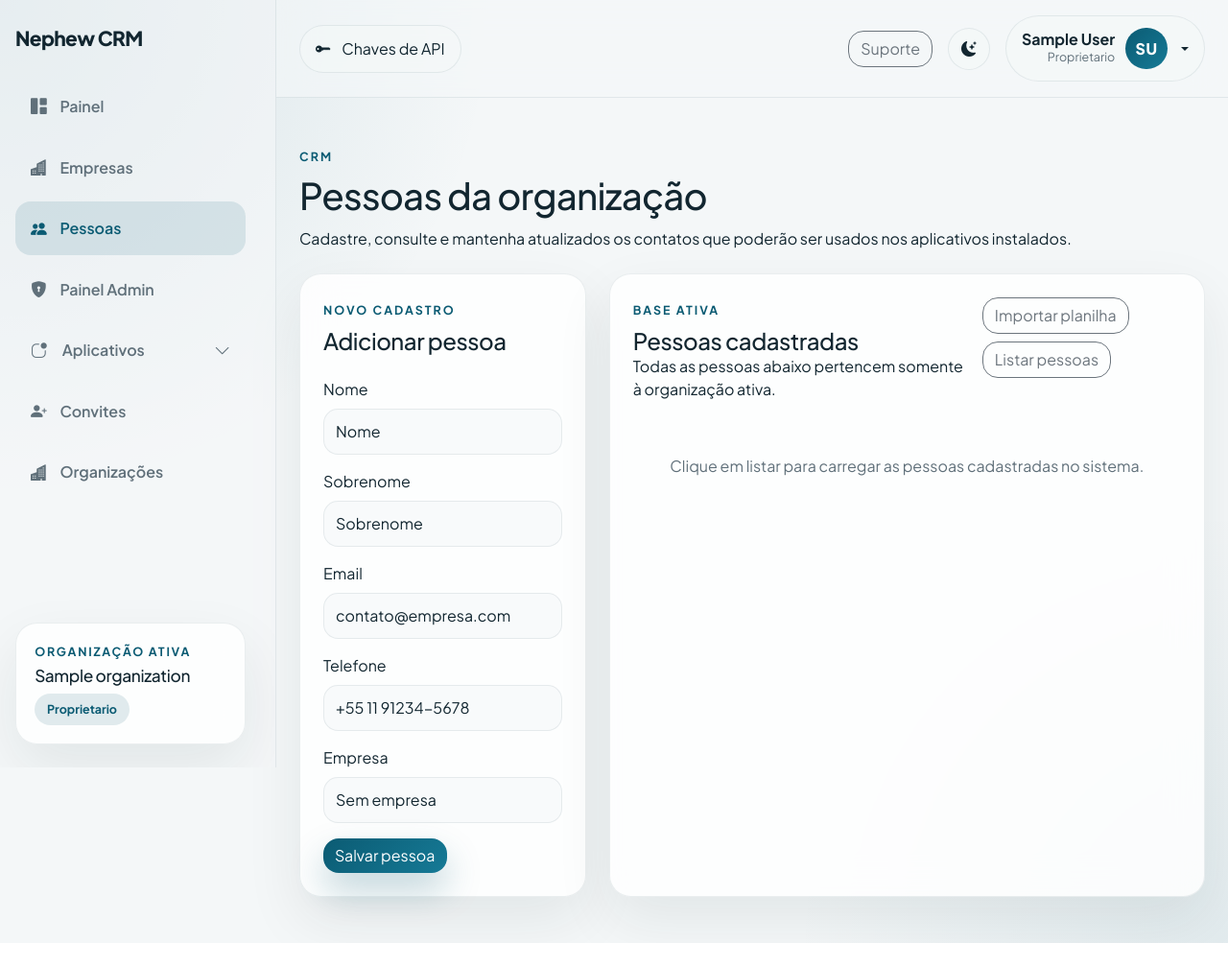
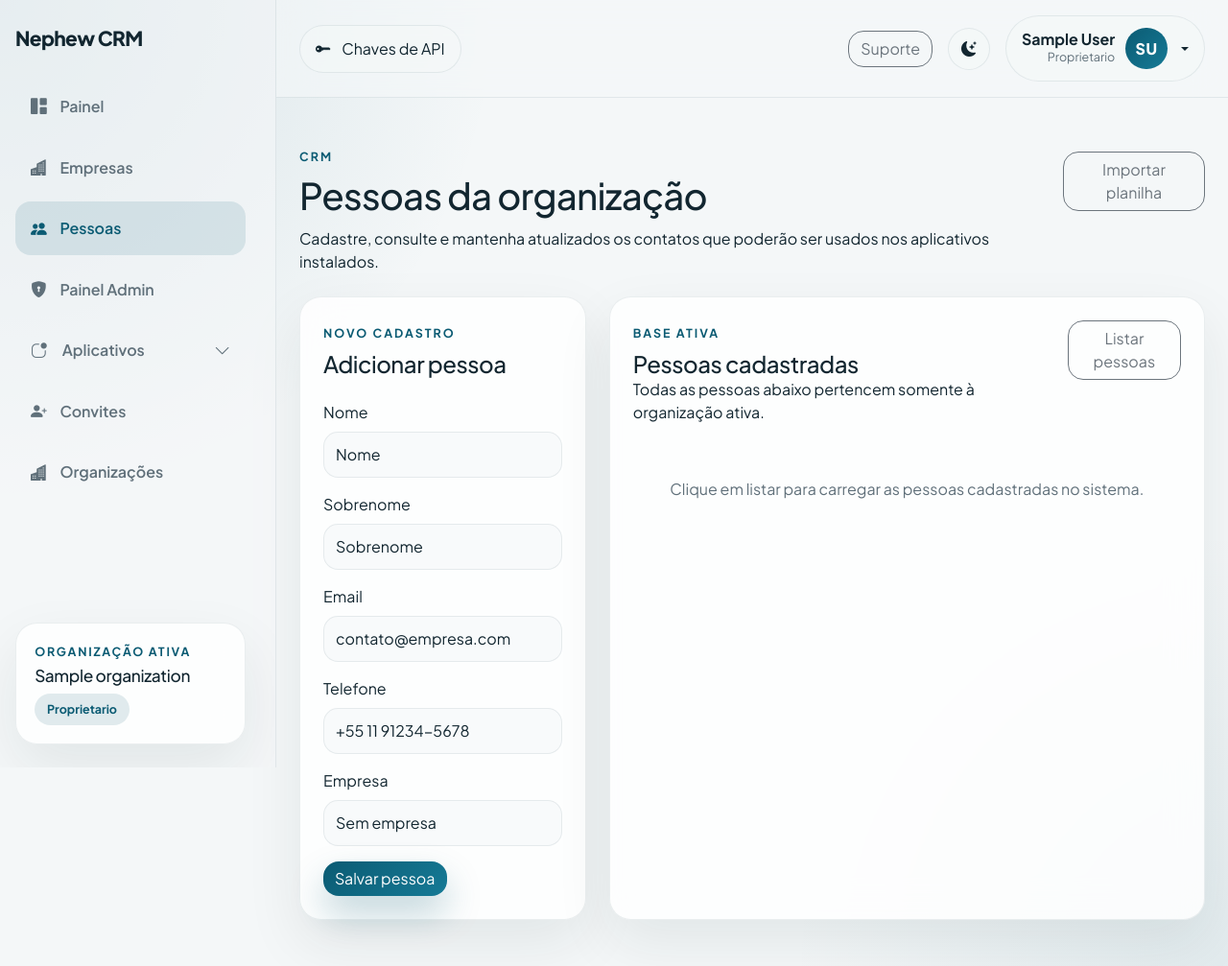
Before and after one commit to LucasSobrinho0/nephew-core, a Django app: page /people/ in a window 1280 px wide. Shown: the whole page at 96% size. Before the commit the page ends 983 px from the top, so only its background shows below. Run offline with Django 5.2, Linux system fonts and the light colour scheme; a user stored in the database is signed in; data comes from the database, SQL or seed files in the repository; tables that the repository leaves empty hold one stand-in row (values such as "Sample post"); parts of the project's set-up code (start-up, migrations or seed data) failed here and were passed over; some libraries are stand-ins or nearby versions.

Commit message:
alterado botao

```diff
--- a/imports/services.py
+++ b/imports/services.py
@@ -29,7 +29,7 @@ class ImportTemplateService:
 
     @staticmethod
     def build_template_filename(entity_type):
-        return 'person_import.xlsx' if entity_type == ImportJob.EntityType.PEOPLE else 'company_import.xlsx'
+        return 'person.xlsx' if entity_type == ImportJob.EntityType.PEOPLE else 'companie.xlsx'
 
     @staticmethod
     def ensure_template_file(entity_type):
--- a/people/templates/people/index.html
+++ b/people/templates/people/index.html
@@ -4,9 +4,18 @@
 
 {% block content %}
   <section class="page-header mb-4">
-    <span class="section-kicker">CRM</span>
-    <h1>Pessoas da organização</h1>
-    <p class="text-body-secondary mb-0">Cadastre, consulte e mantenha atualizados os contatos que poderão ser usados nos aplicativos instalados.</p>
+    <div class="d-flex flex-column flex-lg-row gap-3 align-items-lg-start justify-content-between">
+      <div>
+        <span class="section-kicker">CRM</span>
+        <h1>Pessoas da organização</h1>
+        <p class="text-body-secondary mb-0">Cadastre, consulte e mantenha atualizados os contatos que poderão ser usados nos aplicativos instalados.</p>
+      </div>
+      {% if can_manage_people_import %}
+        <div class="pt-lg-2">
+          <button type="button" class="btn btn-outline-secondary" data-bs-toggle="modal" data-bs-target="#peopleImportModal">Importar planilha</button>
+        </div>
+      {% endif %}
+    </div>
   </section>
 
   <section class="row g-4">
@@ -44,9 +53,6 @@
             <p class="text-body-secondary mb-0">Todas as pessoas abaixo pertencem somente à organização ativa.</p>
           </div>
           <div class="d-flex flex-wrap gap-2 align-items-center">
-            {% if can_manage_people_import %}
-              <button type="button" class="btn btn-outline-secondary" data-bs-toggle="modal" data-bs-target="#peopleImportModal">Importar planilha</button>
-            {% endif %}
             {% if has_loaded_people %}
               <span class="status-badge status-available">{{ person_rows|length }} registro{{ person_rows|length|pluralize }}</span>
             {% else %}
```
Also changed, not shown: companies/templates/companies/index.html (+12 -6 lines), 2 other files.
